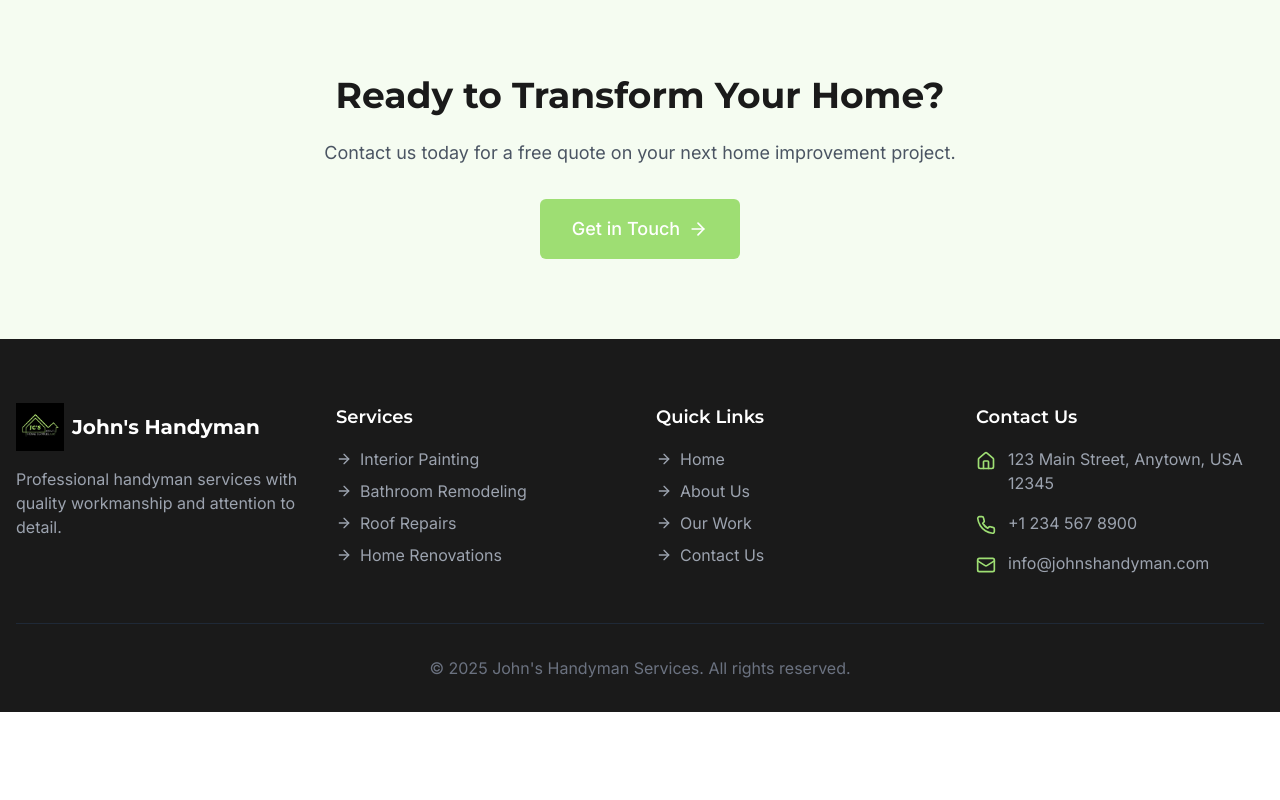
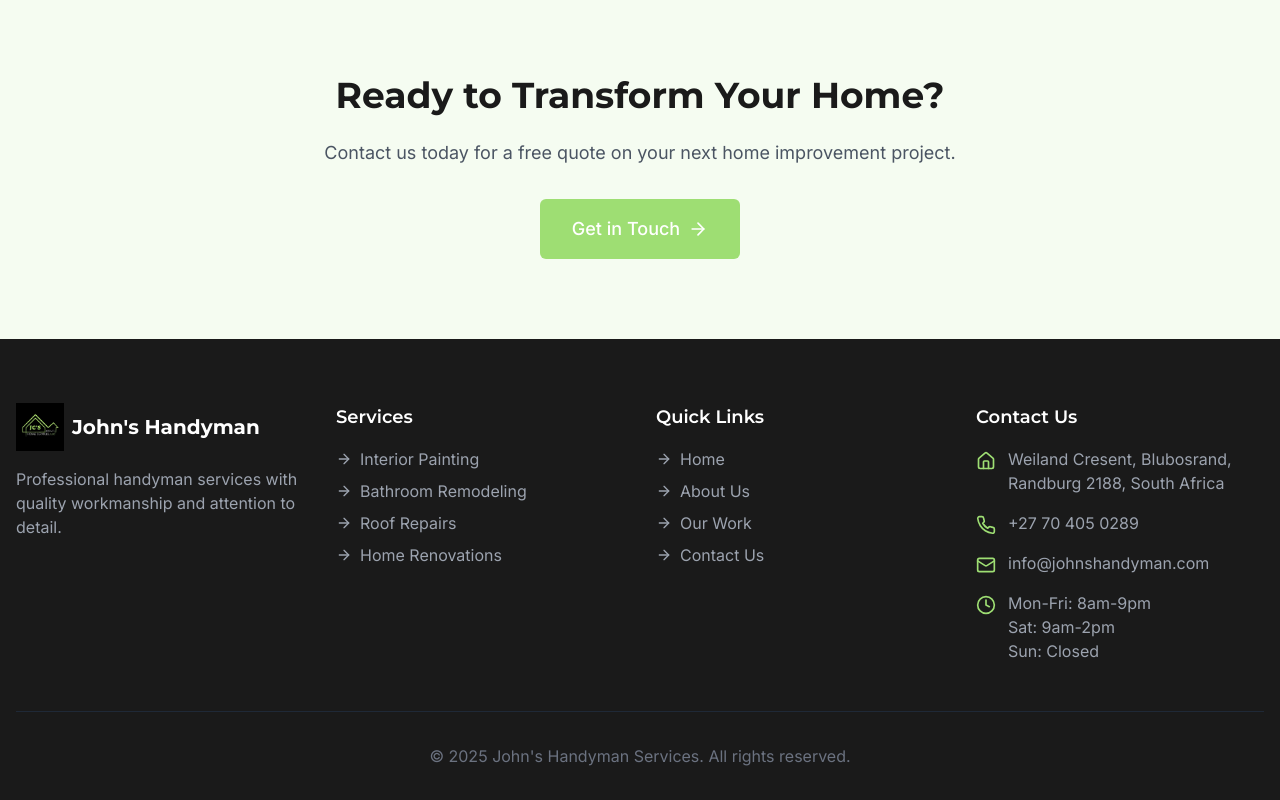
Before and after one commit to rollymaduk/johns-handyman-hub, a React (Vite) app: page / in a window 1280 px wide. Shown: the part 3641-4441 px from the top of the page. Before the commit the page ends 4353 px from the top, so only its background shows below. Built offline with nearby package versions, Linux system fonts and the light colour scheme.

Commit message:
Update footer contact info
Update the footer component to reflect the correct contact information.

```diff
--- a/src/components/Footer.tsx
+++ b/src/components/Footer.tsx
@@ -1,6 +1,6 @@
 
 import { NavLink } from 'react-router-dom';
-import { Phone, Mail, Home, ArrowRight } from 'lucide-react';
+import { Phone, Mail, Home, ArrowRight, Clock } from 'lucide-react';
 
 const Footer = () => {
   const currentYear = new Date().getFullYear();
@@ -88,15 +88,23 @@ const Footer = () => {
             <ul className="space-y-4">
               <li className="flex items-start">
                 <Home size={20} className="text-brand-green mr-3 mt-1 flex-shrink-0" />
-                <span className="text-gray-400">123 Main Street, Anytown, USA 12345</span>
+                <span className="text-gray-400">Weiland Cresent, Blubosrand, Randburg 2188, South Africa</span>
               </li>
               <li className="flex items-start">
                 <Phone size={20} className="text-brand-green mr-3 mt-1 flex-shrink-0" />
-                <span className="text-gray-400">+1 234 567 8900</span>
+                <span className="text-gray-400">+27 70 405 0289</span>
               </li>
               <li className="flex items-start">
                 <Mail size={20} className="text-brand-green mr-3 mt-1 flex-shrink-0" />
                 <span className="text-gray-400">info@johnshandyman.com</span>
+              </li>
+              <li className="flex items-start">
+                <Clock size={20} className="text-brand-green mr-3 mt-1 flex-shrink-0" />
+                <span className="text-gray-400">
+                  Mon-Fri: 8am-9pm<br />
+                  Sat: 9am-2pm<br />
+                  Sun: Closed
+                </span>
               </li>
             </ul>
           </div>
```
